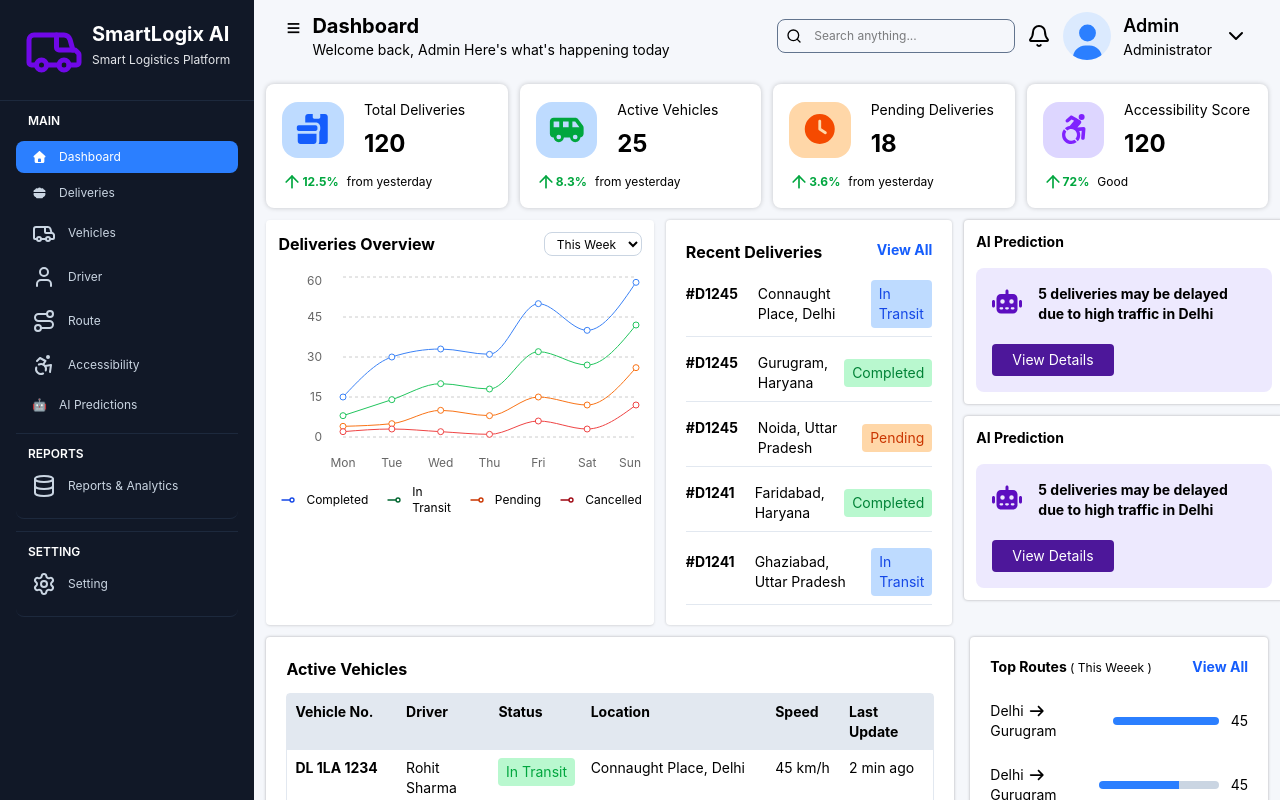
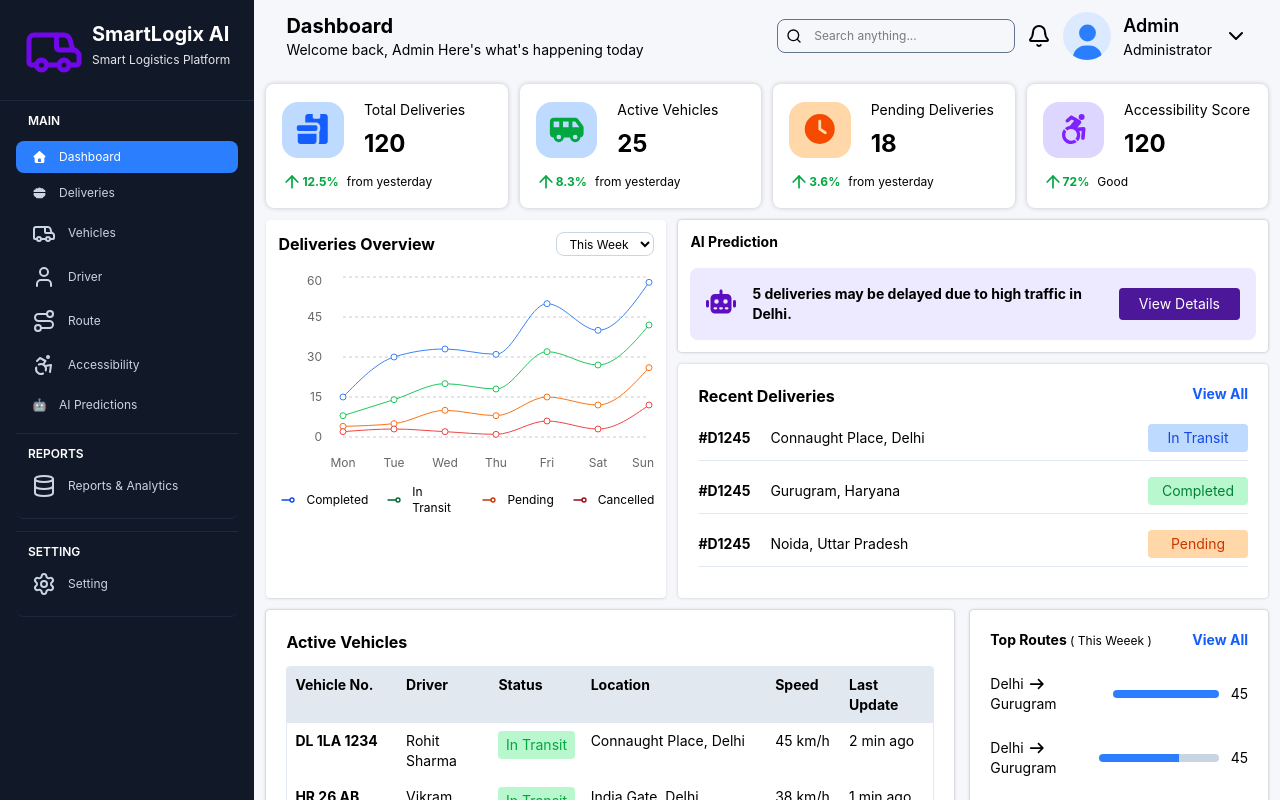
Before and after one commit to Safiullah512/Smart-Logistix, a React (Vite) app: page / in a window 1280 px wide. Shown: the top 800 px of the page. Built offline with nearby package versions, Linux system fonts and the light colour scheme.

Commit message:
fix ai prediction container and recent deliveries container on the dashboard page

```diff
--- a/src/components/AiPredictions.jsx
+++ b/src/components/AiPredictions.jsx
@@ -3,21 +3,27 @@ import { FontAwesomeIcon } from "@fortawesome/react-fontawesome";
 
 function AiPredictions() {
   return (
-    <div className="w-80 p-3 bg-white h-fit rounded shadow-[0_0_3px_rgba(0,0,0,0.3)]">
+    <div className="w-full p-3 bg-white h-fit rounded shadow-[0_0_3px_rgba(0,0,0,0.3)]">
       <p className="font-bold text-sm mb-4">AI Prediction</p>
-      <div className=" p-4 bg-violet-100 rounded-lg">
-        <div className="flex gap-4 items-center text-sm font-bold">
-          <div>
+      <div className="p-4 bg-violet-100 rounded-lg">
+        <div className="flex items-center gap-4">
+          <div className="shrink-0">
             <FontAwesomeIcon
               icon={faRobot}
               className="text-violet-800 text-2xl"
-            ></FontAwesomeIcon>
+            />
           </div>
-          <p>5 deliveries may be delayed due to high traffic in Delhi</p>
+
+          <div className="flex-1 min-w-0 max-h-[100px] overflow-y-auto scrollbar-hide">
+            <p className="text-sm font-bold">
+              5 deliveries may be delayed due to high traffic in Delhi.
+            </p>
+          </div>
+
+          <button className="bg-violet-900 text-white px-5 py-1.5 text-sm rounded shrink-0">
+            View Details
+          </button>
         </div>
-        <button className="bg-violet-900 text-white px-5 py-1.5 text-sm rounded mt-5">
-          View Details
-        </button>
       </div>
     </div>
   );
--- a/src/components/Header.jsx
+++ b/src/components/Header.jsx
@@ -19,7 +19,7 @@ function Header() {
       <div className=" w-full flex justify-between px-5 py-3">
         <div className="flex justify-between">
           <div className="flex gap-3">
-            <span className="text-2xl">≡</span>
+
             <div>
               <h2 className="text-xl font-bold">Dashboard</h2>
               <p className="text-sm">
--- a/src/components/RecentDeliveries.jsx
+++ b/src/components/RecentDeliveries.jsx
@@ -5,12 +5,14 @@ function RecentDeliveries() {
         <h1 className="font-bold">Recent Deliveries</h1>
         <p className="text-sm text-blue-600 font-bold">View All</p>
       </div>
+
+      <div className="max-h-[170px] overflow-y-auto scrollbar-hide">
         <div className="flex gap-4 justify-between text-sm mt-2 items-center border-b border-slate-200 py-2">
           <div className="flex gap-5">
             <h2 className="font-bold">#D1245</h2>
             <p>Connaught Place, Delhi</p>
           </div>
-        <p className="text-blue-700 bg-blue-200 px-2 py-1 rounded ">
+          <p className="w-25 text-center text-blue-700 bg-blue-200 px-2 py-1 rounded ">
             In Transit
           </p>
         </div>
@@ -19,7 +21,7 @@ function RecentDeliveries() {
             <h2 className="font-bold">#D1245</h2>
             <p>Gurugram, Haryana </p>
           </div>
-        <p className="text-green-700 bg-green-200 px-2 py-1 rounded ">
+          <p className="w-25 text-center text-green-700 bg-green-200 px-2 py-1 rounded ">
             Completed
           </p>
         </div>
@@ -28,7 +30,7 @@ function RecentDeliveries() {
             <h2 className="font-bold">#D1245</h2>
             <p>Noida, Uttar Pradesh</p>
           </div>
-        <p className="text-orange-700 bg-orange-200 px-2 py-1 rounded ">
+          <p className="w-25 text-center text-orange-700 bg-orange-200 px-2 py-1 rounded ">
             Pending
           </p>
         </div>
@@ -37,7 +39,7 @@ function RecentDeliveries() {
             <h2 className="font-bold">#D1241</h2>
             <p>Faridabad, Haryana</p>
           </div>
-        <p className="text-green-700 bg-green-200 px-2 py-1 rounded ">
+          <p className="w-25 text-center text-green-700 bg-green-200 px-2 py-1 rounded ">
             Completed
           </p>
         </div>
@@ -46,9 +48,10 @@ function RecentDeliveries() {
             <h2 className="font-bold">#D1241</h2>
             <p>Ghaziabad, Uttar Pradesh</p>
           </div>
-        <p className="text-blue-700 bg-blue-200 px-2 py-1 rounded ">
+          <p className="w-25 text-center text-blue-700 bg-blue-200 px-2 py-1 rounded ">
             In Transit
           </p>
+        </div>
       </div>
     </div>
   );
--- a/src/index.css
+++ b/src/index.css
@@ -3,3 +3,13 @@
 body {
     background-color: #f5f7fb;
 }
+
+/* the code written below is for the recent deliveries container & ai prediction container on the dashboard page
+this code hide the scrollbar on that container */
+.scrollbar-hide {
+  scrollbar-width: none;
+}
+
+.scrollbar-hide::-webkit-scrollbar {
+  display: none;
+}
--- a/src/pages/Dashboard.jsx
+++ b/src/pages/Dashboard.jsx
@@ -10,14 +10,16 @@ function Dashboard() {
     <>
       <div>
         <StateCard></StateCard>
+
         <div className="mt-3 flex gap-3">
           <DeliveryChart></DeliveryChart>
-          <RecentDeliveries></RecentDeliveries>
-          <div className="flex flex-col gap-3">
+
+          <div className="flex-1 min-w-0 flex flex-col gap-3">
             <AiPredictions></AiPredictions>
-            <AiPredictions></AiPredictions>
+            <RecentDeliveries></RecentDeliveries>
           </div>
         </div>
+
         <div className="flex gap-4">
           <ActiveVehicles></ActiveVehicles>
           <TopRoutes></TopRoutes>
```
Lines whose indentation alone changed are shown as unchanged.
